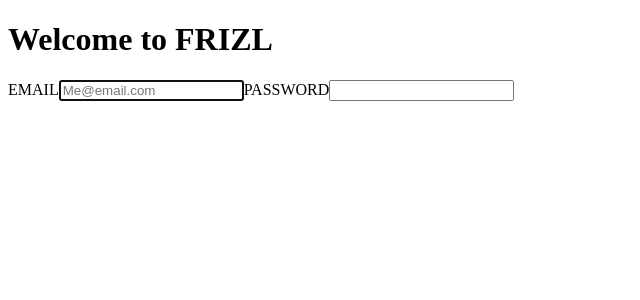
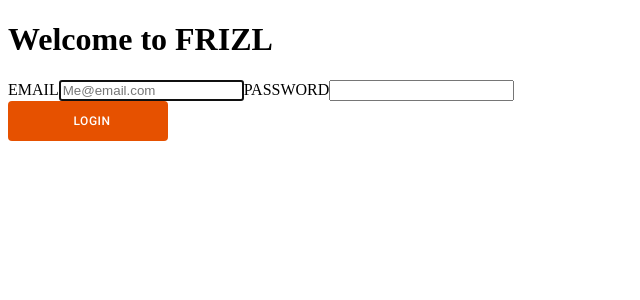
Before and after one commit to Fordenstraz/Corey-Bickford-Capstone, a React (Vite) app in the folder frizl-frontend/: page / in a window 1280 px wide. Shown: the top 300 px of the page, without its empty margins (0-640 px from the left). Built offline with nearby package versions, Linux system fonts and the light colour scheme.

Commit message:
Create and style a simple button component

```diff
--- a/frizl-frontend/src/components/BasicButton/BasicButton.jsx
+++ b/frizl-frontend/src/components/BasicButton/BasicButton.jsx
@@ -1,6 +1,20 @@
 // Styling
 import "./BasicButton.scss";
 
-export default function BasicButton() {
-	return;
+export default function BasicButton({ icon = null, label, action = null }) {
+	return (
+		<button
+			className="button"
+			type="button"
+			onClick={action}>
+			{icon && (
+				<img
+					className="button__icon"
+					src={icon}
+					alt="an icon"
+				/>
+			)}
+			<span className="button__text">{label}</span>
+		</button>
+	);
 }
--- a/frizl-frontend/src/components/BasicButton/BasicButton.scss
+++ b/frizl-frontend/src/components/BasicButton/BasicButton.scss
@@ -0,0 +1,53 @@
+// Partials
+@use "../../styles/partials/colors";
+@use "../../styles/partials/media";
+@use "../../styles/partials/typography";
+
+.button {
+	position: relative;
+	display: flex;
+	justify-content: center;
+	align-items: center;
+	gap: 0.75rem;
+	height: 2.75rem;
+	width: 100%;
+	padding-bottom: 0.375rem;
+	margin-top: 1rem;
+	color: colors.$light_text;
+	background-color: colors.$primary_color;
+	border: 0px;
+	border-radius: 0.25rem;
+	cursor: pointer;
+
+	@include media.tablet {
+		width: 10rem;
+		min-width: 10rem;
+		height: 2.5rem;
+		margin-top: 0;
+	}
+
+	&:hover {
+		background-color: colors.$primary_shade;
+	}
+
+	&__icon {
+		height: 58%;
+		position: absolute;
+		left: 0.5rem;
+	}
+
+	&__text {
+		@extend %labels_buttons-mobile;
+		font-size: 0.825rem;
+		padding-top: 0.3rem;
+
+		@include media.tablet {
+			@include typography.labels_buttons;
+			padding-left: 0.5rem;
+		}
+
+		@include media.desktop {
+			padding-top: 0.275rem;
+		}
+	}
+}
--- a/frizl-frontend/src/pages/LoginPage/LoginPage.jsx
+++ b/frizl-frontend/src/pages/LoginPage/LoginPage.jsx
@@ -42,7 +42,7 @@ export default function LoginPage() {
 	};
 
 	// Submission handler:
-	const confirmSubmit = event => {
+	const confirmLogin = event => {
 		event.preventDefault();
 
 		// check for valid inputs:
@@ -111,7 +111,10 @@ export default function LoginPage() {
 					required
 				/>
 
-				<BasicButton />
+				<BasicButton
+					label="LOGIN"
+					action={confirmLogin}
+				/>
 			</form>
 		</>
 	);
```
